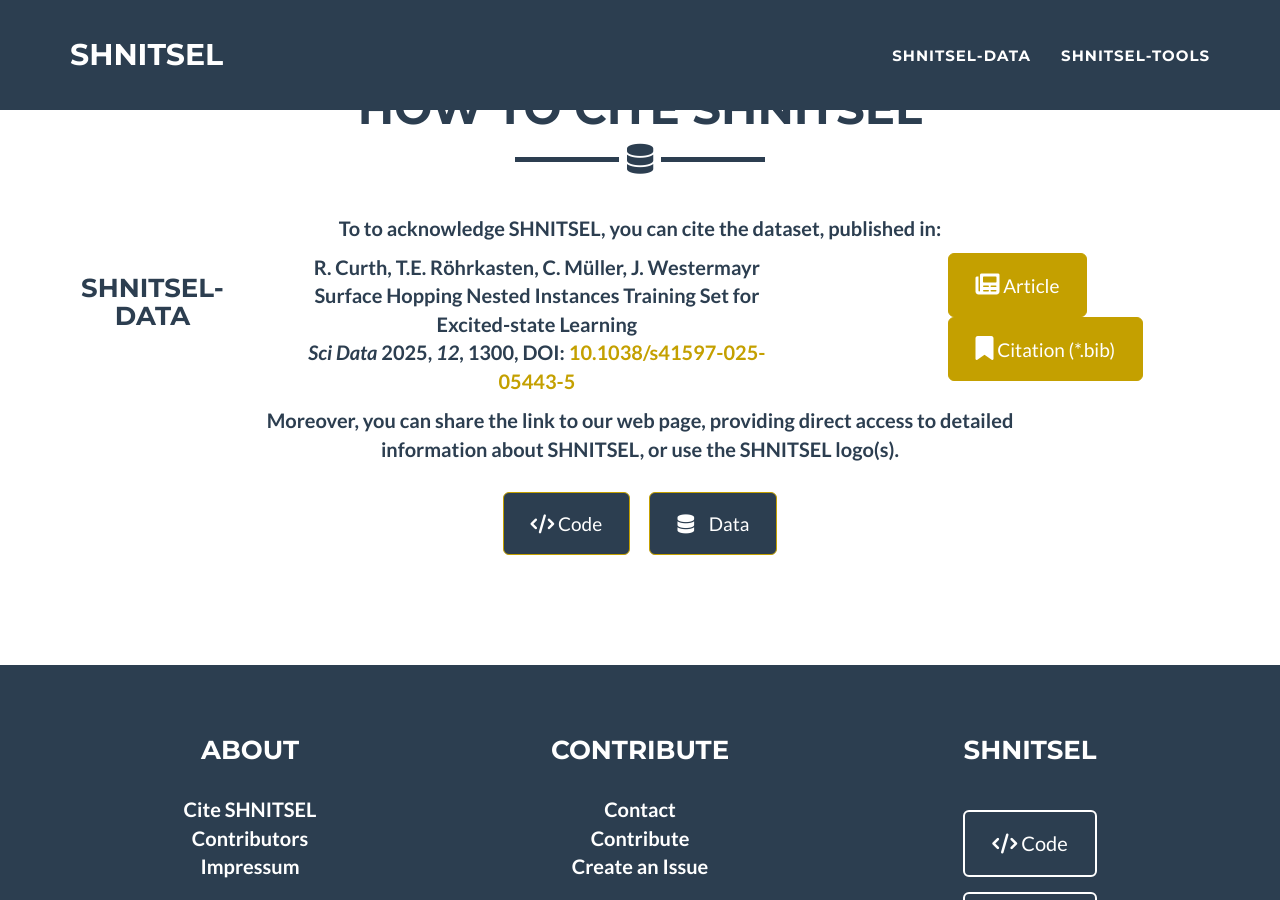
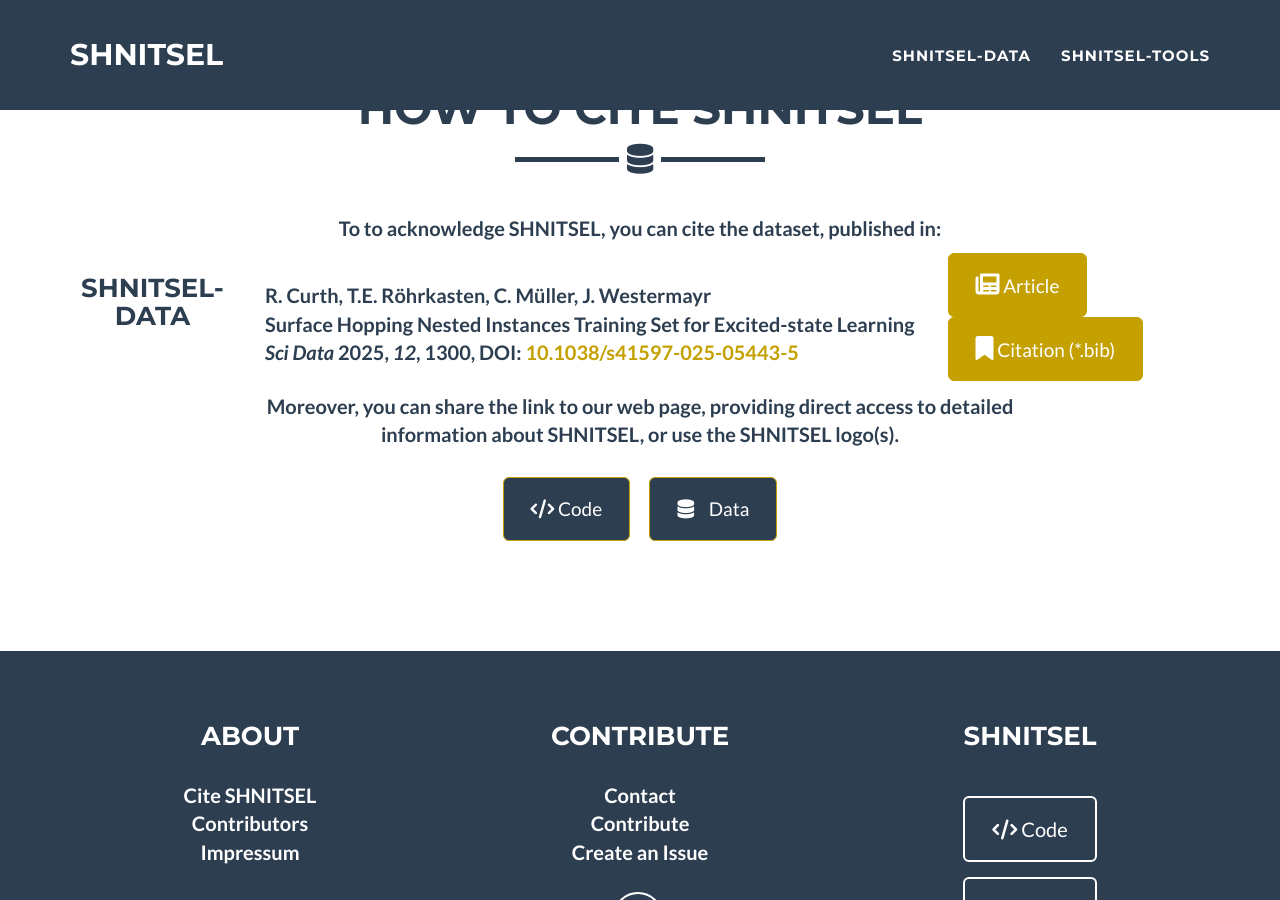
Before and after one commit to SHNITSEL/shnitsel.github.io, a Jekyll site: the page built from _posts/2025-08-01-pub-shnitsel-data.md, in a window 1280 px wide and 900 px high, scrolled down 2701 px. Built offline with Jekyll 4.4.1, drawn with Linux system fonts in a browser that asks for light colours.

Commit message:
Update citation.html

```diff
--- a/_includes/citation.html
+++ b/_includes/citation.html
@@ -23,13 +23,13 @@
         <h3 style="color:#2c3e50">SHNITSEL-data</h3>
       </div>
       <div class="col-lg-7">
-        <div class="col-lg-10 text-center">
           <p>
-          R. Curth, T.E. Röhrkasten, C. Müller, J. Westermayr<br>
-          Surface Hopping Nested Instances Training Set for Excited-state Learning<br>
-          <i>Sci Data</i> <b>2025</b>, <i>12</i>, 1300, DOI: <a href="https://doi.org/10.1038/s41597-025-05443-5" target="_blank">10.1038/s41597-025-05443-5</a>
+            <br>
+            R. Curth, T.E. Röhrkasten, C. Müller, J. Westermayr<br>
+            Surface Hopping Nested Instances Training Set for Excited-state Learning<br>
+            <i>Sci Data</i> <b>2025</b>, <i>12</i>, 1300, DOI: <a href="https://doi.org/10.1038/s41597-025-05443-5" target="_blank">10.1038/s41597-025-05443-5</a>
+            <br>
           </p>
-        </div>
       </div>
       <div class="col-lg-3">
         <ul class="list-inline">
```
